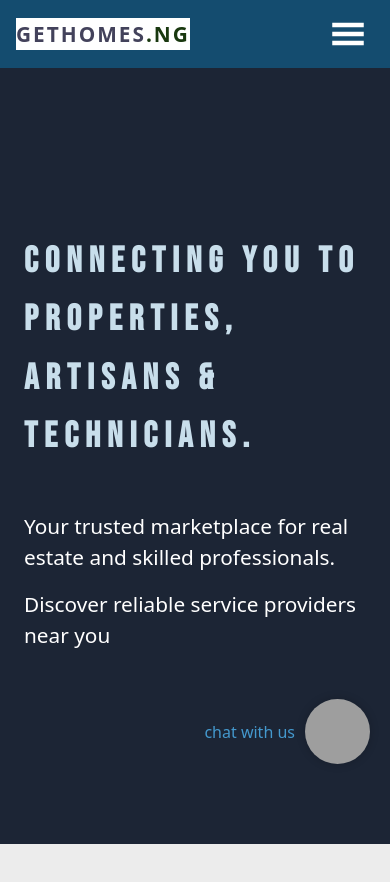
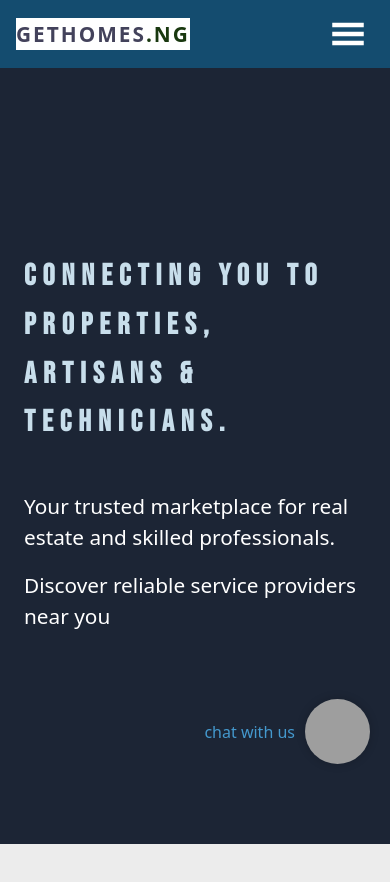
Before and after one commit to abbeytech2023/gethomes, a React (Vite) app: page /homepage in a window 390 px wide. Shown: the top 882 px of the page. Built offline with nearby package versions, Linux system fonts and the light colour scheme; grey boxes are pictures that could not be loaded.

Commit message:
first commit

```diff
--- a/src/pages/Homepage.jsx
+++ b/src/pages/Homepage.jsx
@@ -95,7 +95,7 @@ export default function Homepage() {
               animate="visible"
               variants={fadeInUp}
               transition={{ duration: 0.8 }}
-              className="mb-6 text-4xl font-bold leading-relaxed md:text-5xl"
+              className="mb-6 text-3xl font-bold leading-relaxed md:text-5xl"
             >
               Connecting You to Properties, Artisans & Technicians. <br />
             </motion.h1>
```
